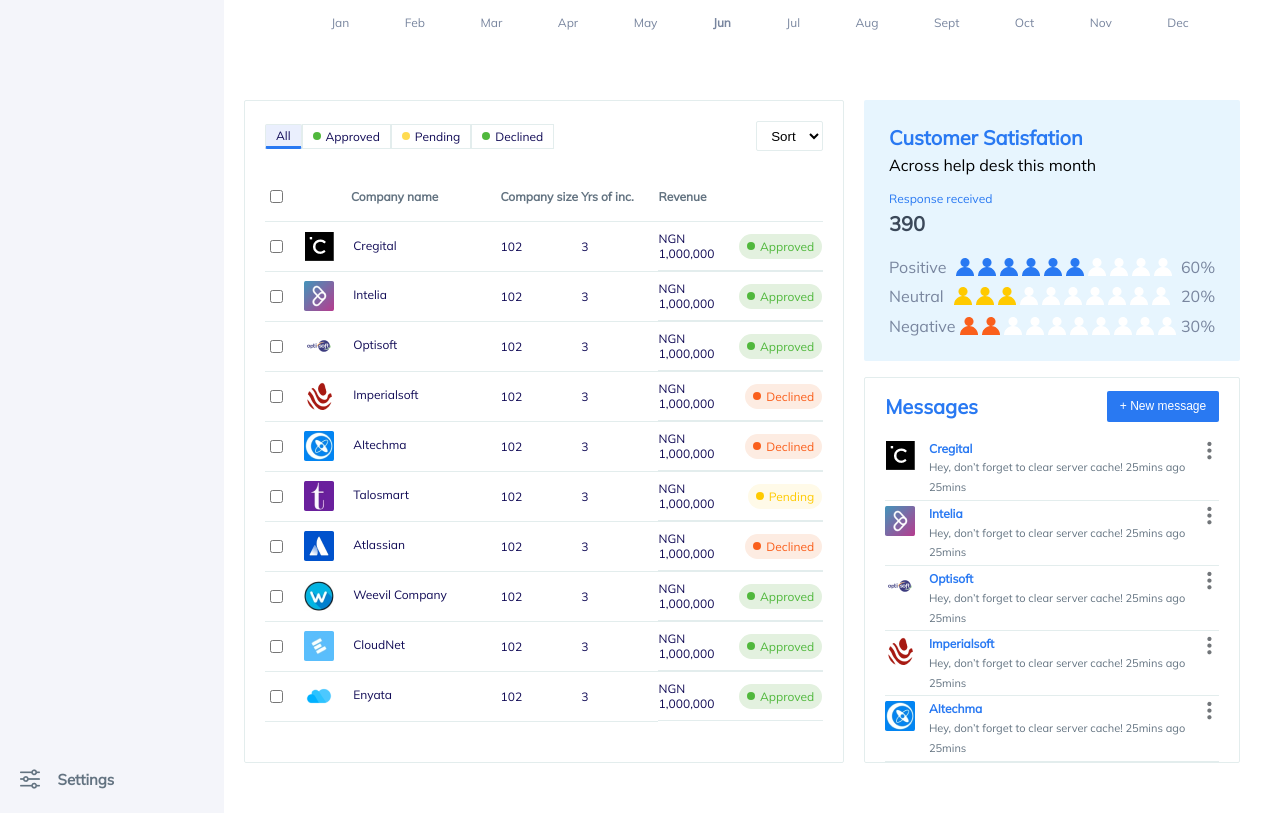
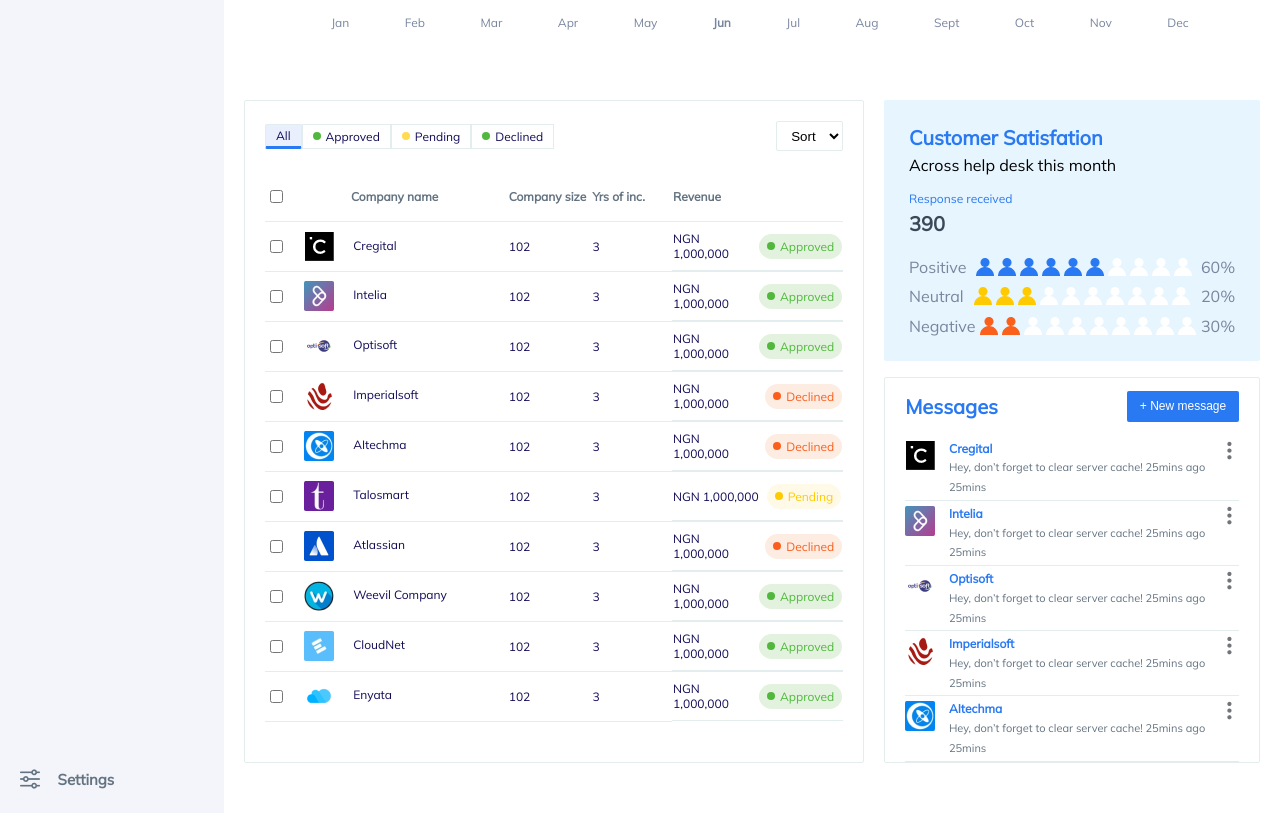
Before and after one commit to Temilollu/torilotest, a React (Create React App) app: page / in a window 1280 px wide. Shown: the part 509-1322 px from the top of the page. Built offline with nearby package versions, Linux system fonts and the light colour scheme.

Commit message:
continued working on graph

```diff
--- a/src/css/Tableside.css
+++ b/src/css/Tableside.css
@@ -2,7 +2,7 @@
   background: #ffffff;
   /* border: 1px solid #e3eded;
     border-radius: 2px; */
-  padding: 0 20px;
+  padding: 0 0 0 20px;
   margin: 30px 0;
 }
 .first-col {
```
